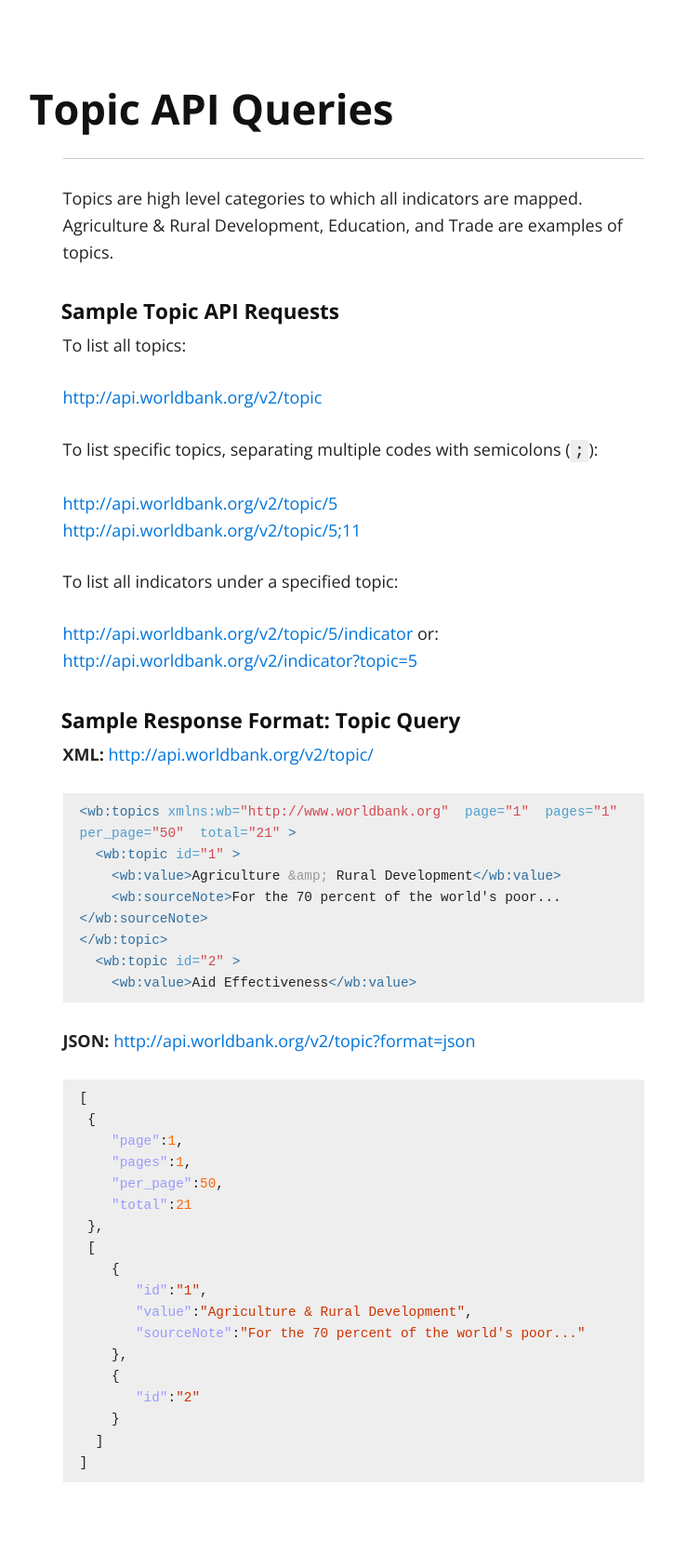
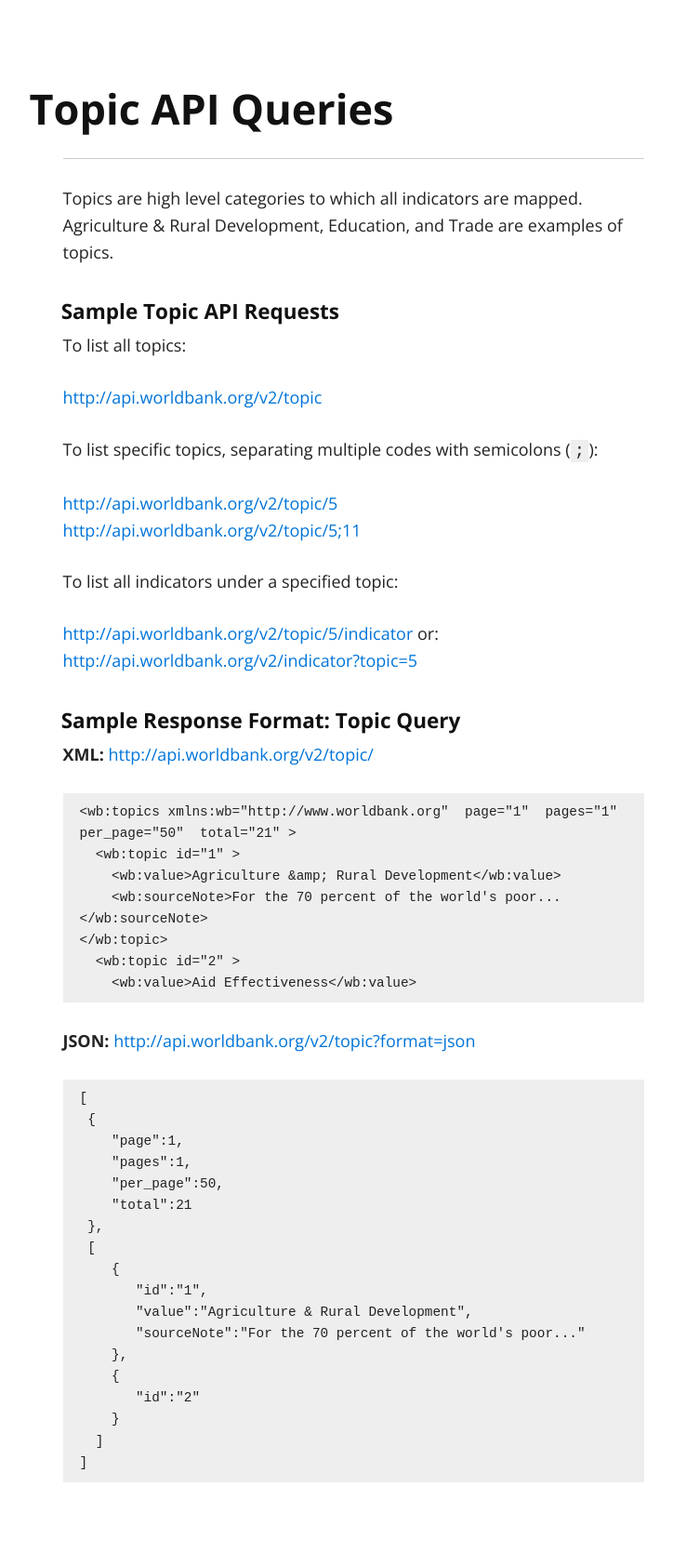
Before and after one commit to tgherzog/apidocs, a Jekyll site: the page built from API_Topic_Queries.md, in a window 1280 px wide. Shown: the whole page at 93% size, without its empty margins (260-984 px from the left). Built offline with Jekyll 4.4.1, drawn with Linux system fonts in a browser that asks for light colours; our own code applies the rules of GitHub Pages for plain Markdown files.

Commit message:
Disable Jekyll's default syntax highlighting

```diff
--- a/_config.yml
+++ b/_config.yml
@@ -1 +1,5 @@
-theme: jekyll-theme-modernist
+# theme: jekyll-theme-modernist
+highlighter: none
+kramdown:
+    syntax_highlighter_opts:
+        disable: true
```
